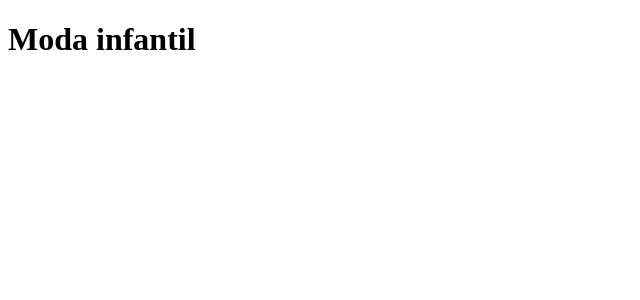
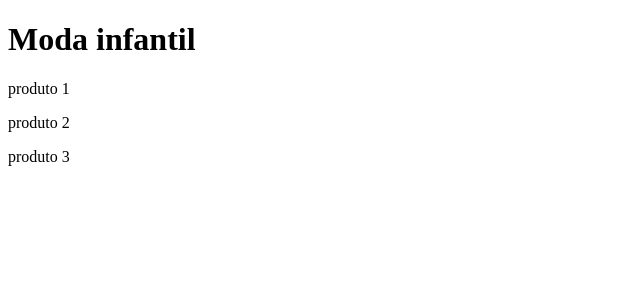
Before and after one commit to izadora0207/CP2-StyledRouter, a React (Create React App) app: page /moda-infantil in a window 1280 px wide. Shown: the top 300 px of the page, without its empty margins (0-640 px from the left). Built offline with nearby package versions, Linux system fonts and the light colour scheme.

Commit message:
Inicio ModaInfantil.jsx

```diff
--- a/src/loja-moda/componente/moda-infan/ModaInfan.jsx
+++ b/src/loja-moda/componente/moda-infan/ModaInfan.jsx
@@ -2,8 +2,15 @@ import React from 'react'
 
 export default function ModaInfan() {
     return (
+        <>
         <div>
             <h1>Moda infantil</h1>
         </div>
+        <section className='produtos'>
+            <div><p>produto 1</p></div>
+            <div><p>produto 2</p></div>
+            <div><p>produto 3</p></div>
+        </section>
+        </>
     )
 }
```
